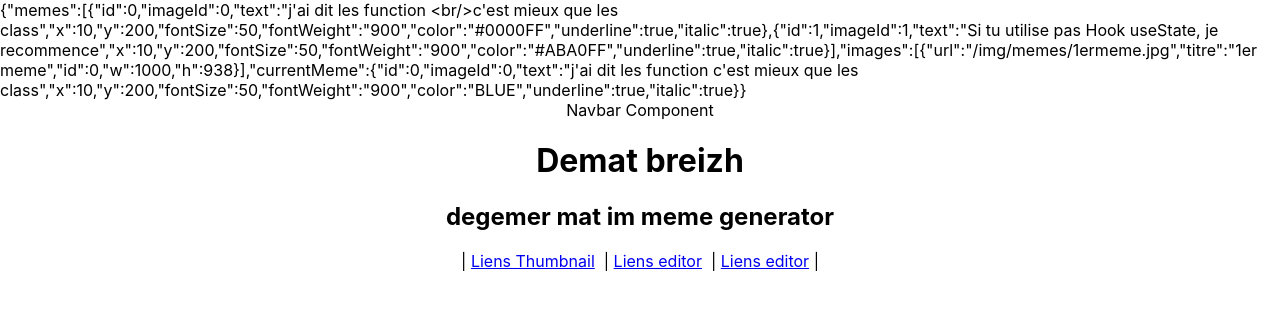
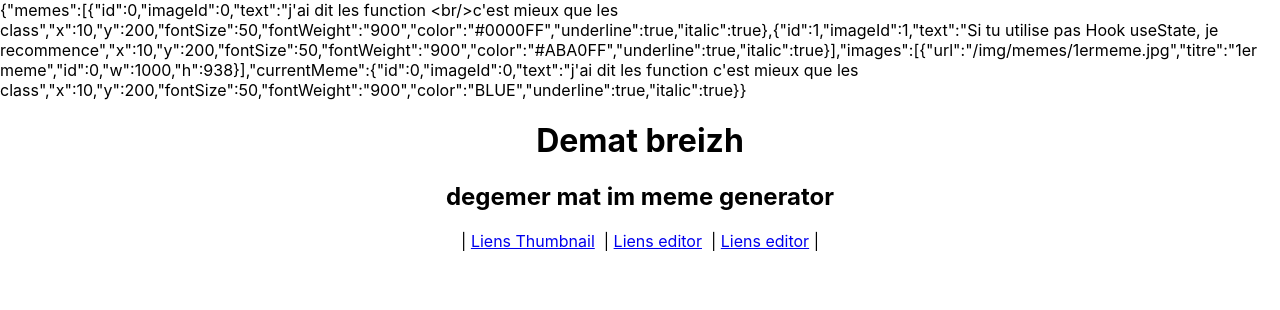
Before and after one commit to champix56/2021-10-11-tjs, a React (Create React App) app: page / in a window 1280 px wide. Shown: the top 310 px of the page. Built offline with nearby package versions, Linux system fonts and the light colour scheme; data requests are answered from the project's data file.

Commit message:
install react-bootstrap@2.0.0-rc.0 + bs@5.1.3

```diff
--- a/src/App/components/ui/Navbar/Navbar.js
+++ b/src/App/components/ui/Navbar/Navbar.js
@@ -4,7 +4,7 @@ import styles from './Navbar.module.css';
 
 const Navbar = () => (
   <div className={styles.Navbar} data-testid="Navbar">
-    Navbar Component
+
   </div>
 );
 
```
